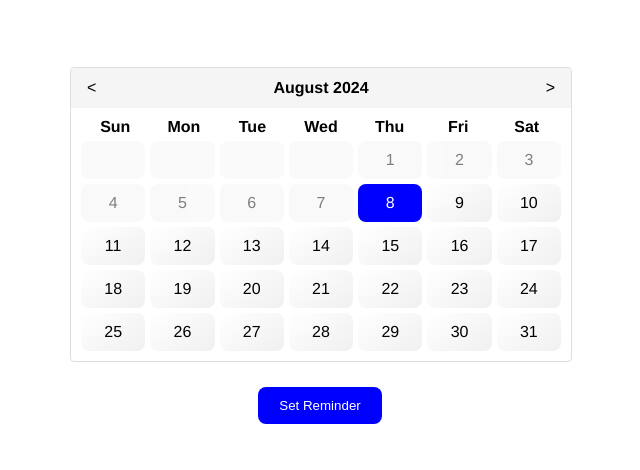
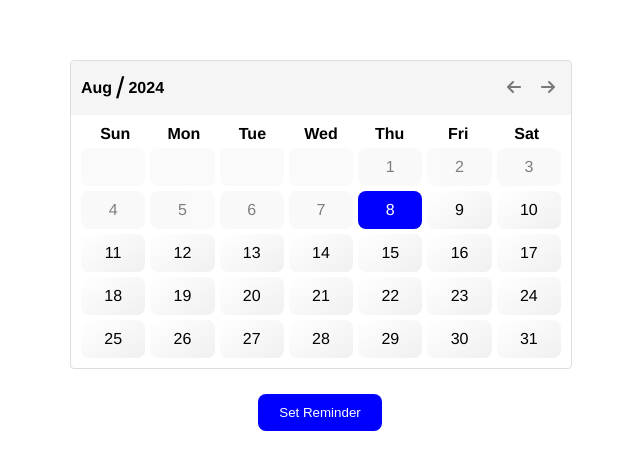
Before and after one commit to surya489/date_picker, a React (Create React App) app: page / in a window 1280 px wide. Shown: the part 150-620 px from the top of the page, without its empty margins (320-960 px from the left). Built offline with nearby package versions, Linux system fonts and the light colour scheme; the HTML template or start-up script is replaced by a standard one.

Commit message:
UI changes & changes in functionality

```diff
--- a/package.json
+++ b/package.json
@@ -3,6 +3,8 @@
   "version": "0.1.0",
   "private": true,
   "dependencies": {
+    "@fortawesome/free-solid-svg-icons": "^6.6.0",
+    "@fortawesome/react-fontawesome": "^0.2.2",
     "@testing-library/jest-dom": "^5.17.0",
     "@testing-library/react": "^13.4.0",
     "@testing-library/user-event": "^13.5.0",
--- a/src/Components/DatePicker/DatePicker.css
+++ b/src/Components/DatePicker/DatePicker.css
@@ -144,3 +144,49 @@
     font-size: 12px;
     margin-top: 5px;
 }
+
+.set_reminder {
+    position: relative;
+}
+
+.hasReminder {
+    position: absolute;
+    width: 5px;
+    height: 5px;
+    background: red;
+    border-radius: 50%;
+    top: 20%;
+    right: 20px;
+}
+
+.month_wrap {
+    width: max-content;
+    display: flex;
+    gap: 4px;
+    align-items: center;
+    flex-wrap: wrap;
+}
+
+.month_wrap .slash {
+    font-size: 30px;
+    font-weight: 100;
+}
+
+.month_nav {
+    min-width: 60px;
+    display: flex;
+    flex-wrap: nowrap;
+    justify-content: space-between;
+    align-items: center;
+    max-width: 60px;
+    width: 100%;
+}
+
+.month_nav button {
+    opacity: 0.5;
+    transition: all .4s;
+}
+
+.month_nav button:hover {
+    opacity: 1;
+}
--- a/src/Components/DatePicker/DatePicker.js
+++ b/src/Components/DatePicker/DatePicker.js
@@ -1,5 +1,8 @@
 import React, { useState } from "react";
 import './DatePicker.css';
+
+import { FontAwesomeIcon } from '@fortawesome/react-fontawesome';
+import { faArrowLeft, faArrowRight } from '@fortawesome/free-solid-svg-icons';
 
 const DatePicker = () => {
     const [currentMonth, setCurrentMonth] = useState(new Date().getMonth());
@@ -14,8 +17,8 @@ const DatePicker = () => {
     const [reminders, setReminders] = useState({}); // State to track reminders
 
     const months = [
-        "January", "February", "March", "April", "May", "June",
-        "July", "August", "September", "October", "November", "December"
+        "Jan", "Feb", "Mar", "Apr", "May", "June",
+        "July", "Aug", "Sep", "Oct", "Nov", "Dec"
     ];
 
     const handlePrevMonth = () => {
@@ -41,7 +44,7 @@ const DatePicker = () => {
         setSelectedDate(day);
         setSelectedMonth(currentMonth);
         setSelectedYear(currentYear);
-        setShowReminderArea(true); // Show reminder area when a date is clicked
+        setShowReminderArea(false); // Show reminder area when a date is clicked
     };
 
     const addReminder = () => {
@@ -61,8 +64,6 @@ const DatePicker = () => {
         setReminderText("");
         setShowReminderArea(false);
         setError("");
-        alert(`${selectedDate} ${selectedMonth} ${selectedYear} --> reminder`)
-        alert(`${reminderText} --> reminderText`)
     };
 
     const handleSubmit = (event) => {
@@ -102,7 +103,6 @@ const DatePicker = () => {
 
         const reminderKey = `${currentYear}-${currentMonth}-${day}`;
         const hasReminder = reminders[reminderKey];
-
         if (isToday) return `today ${isSelected ? 'selected' : ''} ${hasReminder ? 'set_reminder' : ''}`;
         if (isPast) return `past_date ${hasReminder ? 'set_reminder' : ''}`;
         if (isFuture) return `${isSelected ? 'selected' : ''} future_date ${hasReminder ? 'set_reminder' : ''}`;
@@ -112,9 +112,13 @@ const DatePicker = () => {
         <div className="date_picker_wrap">
             <div className="date_picker">
                 <div className="header">
-                    <button onClick={handlePrevMonth}>&lt;</button>
-                    <span>{months[currentMonth]} {currentYear}</span>
-                    <button onClick={handleNextMonth}>&gt;</button>
+                    <div className="month_wrap">
+                        <span>{months[currentMonth]}</span><span className="slash">/</span><span>{currentYear}</span>
+                    </div>
+                    <div className="month_nav">
+                        <button onClick={handlePrevMonth}><span><FontAwesomeIcon icon={faArrowLeft} /></span></button>
+                        <button onClick={handleNextMonth}><span><FontAwesomeIcon icon={faArrowRight} /></span></button>
+                    </div>
                 </div>
                 <div className="calendar">
                     <div className="day_names">
@@ -134,6 +138,10 @@ const DatePicker = () => {
                                 onClick={() => handleDateClick(day)}
                             >
                                 {day}
+                                {day && reminders[`${currentYear}-${currentMonth}-${day}`]
+                                    && (
+                                        <span className="hasReminder"></span>
+                                    )}
                             </div>
                         ))}
                     </div>
@@ -171,7 +179,7 @@ const DatePicker = () => {
                     )}
                 </div>
             </form>
-        </div>
+        </div >
     );
 }
 
```
Also changed, not shown: 1 other file (tests, documents, lock files or other folders).
